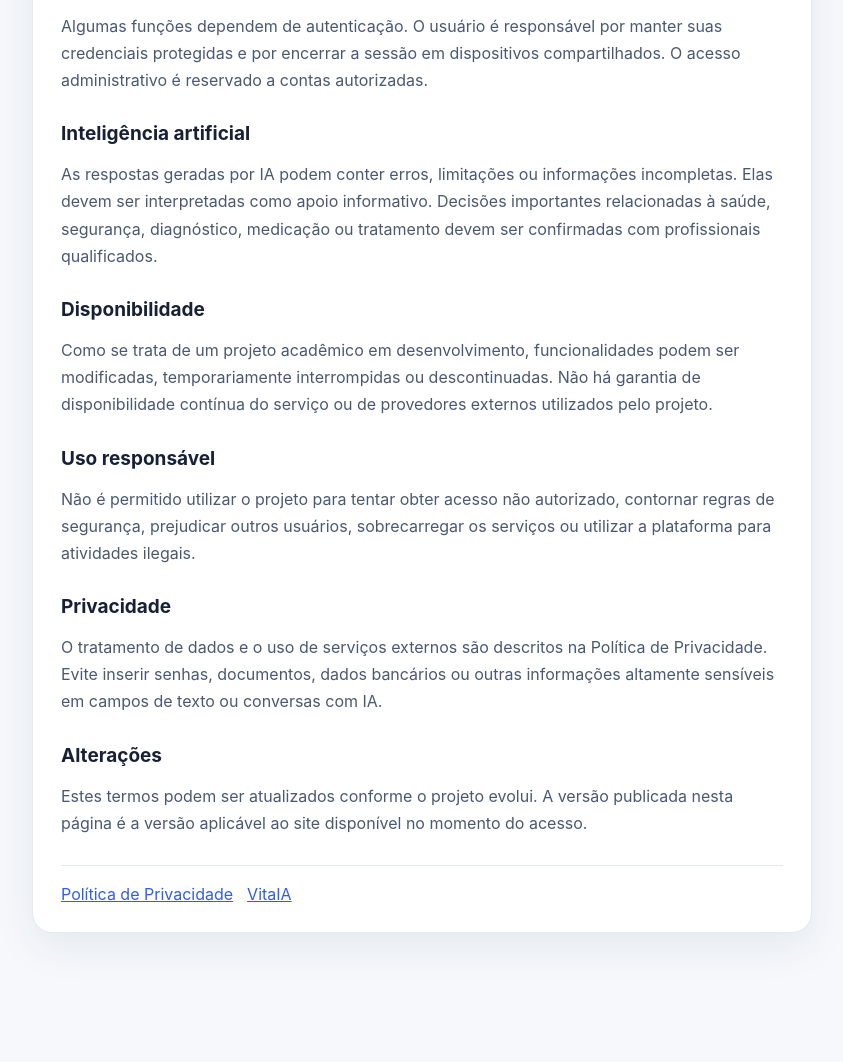
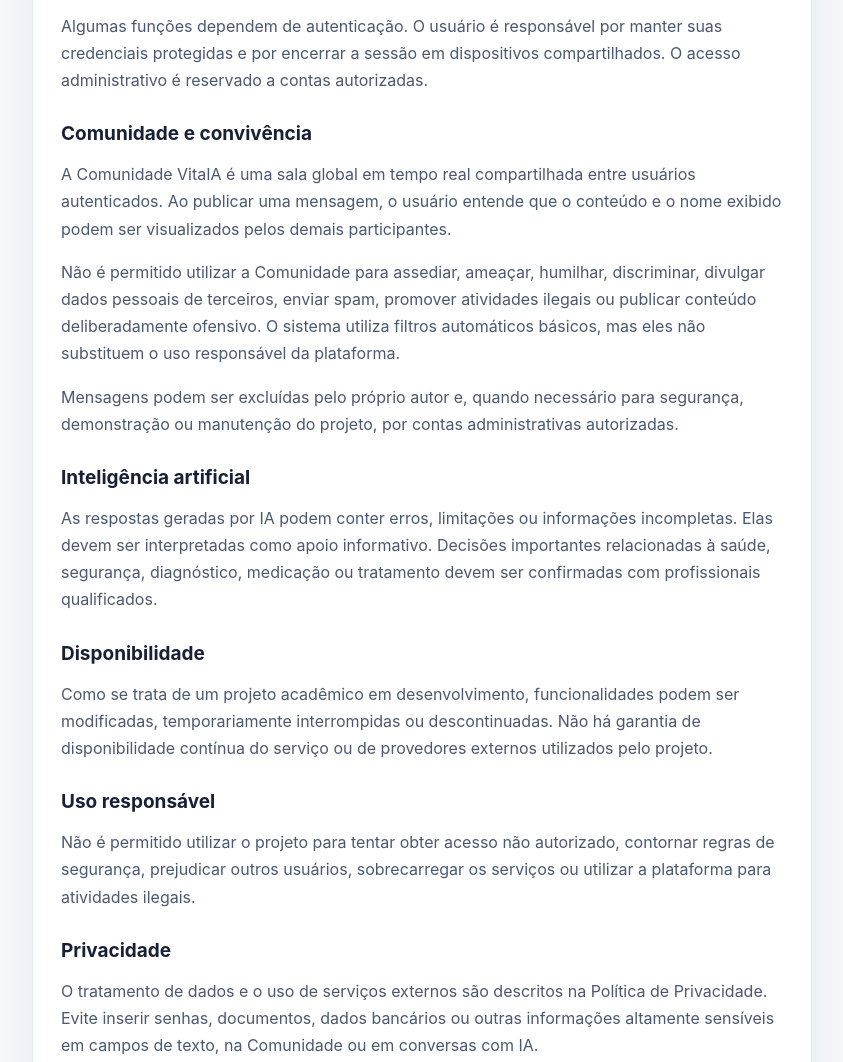
Before and after one commit to FrontWork08/TCC-QoL, a website: page termos.html in a window 1280 px wide. Shown: the part 506-1568 px from the top of the page, without its empty margins (218-1061 px from the left). Before the commit the page ends 1503 px from the top, so only its background shows below. Drawn offline with Linux system fonts and the light colour scheme.

Commit message:
docs: adicionar regras de convivência da comunidade

```diff
--- a/termos.html
+++ b/termos.html
@@ -25,6 +25,11 @@
     <h2>Conta e acesso</h2>
     <p>Algumas funções dependem de autenticação. O usuário é responsável por manter suas credenciais protegidas e por encerrar a sessão em dispositivos compartilhados. O acesso administrativo é reservado a contas autorizadas.</p>
 
+    <h2>Comunidade e convivência</h2>
+    <p>A Comunidade VitaIA é uma sala global em tempo real compartilhada entre usuários autenticados. Ao publicar uma mensagem, o usuário entende que o conteúdo e o nome exibido podem ser visualizados pelos demais participantes.</p>
+    <p>Não é permitido utilizar a Comunidade para assediar, ameaçar, humilhar, discriminar, divulgar dados pessoais de terceiros, enviar spam, promover atividades ilegais ou publicar conteúdo deliberadamente ofensivo. O sistema utiliza filtros automáticos básicos, mas eles não substituem o uso responsável da plataforma.</p>
+    <p>Mensagens podem ser excluídas pelo próprio autor e, quando necessário para segurança, demonstração ou manutenção do projeto, por contas administrativas autorizadas.</p>
+
     <h2>Inteligência artificial</h2>
     <p>As respostas geradas por IA podem conter erros, limitações ou informações incompletas. Elas devem ser interpretadas como apoio informativo. Decisões importantes relacionadas à saúde, segurança, diagnóstico, medicação ou tratamento devem ser confirmadas com profissionais qualificados.</p>
 
@@ -35,7 +40,7 @@
     <p>Não é permitido utilizar o projeto para tentar obter acesso não autorizado, contornar regras de segurança, prejudicar outros usuários, sobrecarregar os serviços ou utilizar a plataforma para atividades ilegais.</p>
 
     <h2>Privacidade</h2>
-    <p>O tratamento de dados e o uso de serviços externos são descritos na Política de Privacidade. Evite inserir senhas, documentos, dados bancários ou outras informações altamente sensíveis em campos de texto ou conversas com IA.</p>
+    <p>O tratamento de dados e o uso de serviços externos são descritos na Política de Privacidade. Evite inserir senhas, documentos, dados bancários ou outras informações altamente sensíveis em campos de texto, na Comunidade ou em conversas com IA.</p>
 
     <h2>Alterações</h2>
     <p>Estes termos podem ser atualizados conforme o projeto evolui. A versão publicada nesta página é a versão aplicável ao site disponível no momento do acesso.</p>
```
